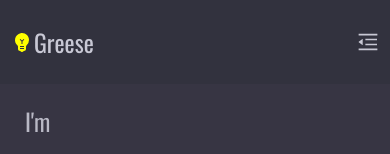
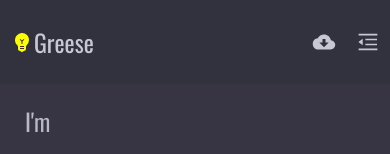
Before and after one commit to GreeseGilbertVijay/GreeseGilbertVijay, a Next.js app: page / in a window 390 px wide. Shown: the top 154 px of the page. Built offline with nearby package versions, Linux system fonts and the light colour scheme; a web font is replaced by a local one.

Commit message:
add resume responsive

```diff
--- a/components/form.jsx
+++ b/components/form.jsx
@@ -3,6 +3,8 @@ import emailjs from 'emailjs-com';
 import Link from "next/link";
 import { FaFacebookF } from "react-icons/fa";
 import { FaInstagram } from "react-icons/fa6";
+import { FaLinkedinIn } from "react-icons/fa6";
+
 
 emailjs.init("QzQv1OtT9eLkddKXM");
 
@@ -47,6 +49,7 @@ const Form = () => {
               <div className='social-media'>
               <Link href="https://www.instagram.com/greesegilbertvijay/"><FaInstagram size={30} className='my-icons' /></Link>
               <Link href="https://www.facebook.com/profile.php?id=100095339317250&mibextid=ZbWKwL"><FaFacebookF size={30} className='my-icons' /></Link>
+              <Link href="https://www.linkedin.com/in/greese-vijay-73516a218/"><FaLinkedinIn size={30} className='my-icons' /></Link>
             </div>
             </div>
         </div>
--- a/components/menu.tsx
+++ b/components/menu.tsx
@@ -60,9 +60,10 @@ const Menu = () => {
                         </ul>
                     </nav>
                     <div className="profile-view">
-                        <button onClick={handleDownload}>Download Resume <IoMdCloudDownload /></button>
+                        <button className='resume' onClick={handleDownload}>Download Resume <IoMdCloudDownload /></button>
                         <button><Link href="https://www.linkedin.com/in/greese-vijay-73516a218/"><FaLinkedinIn /></Link></button>
                     </div>
+                    <button className='tab-mobile-resume' onClick={handleDownload}><IoMdCloudDownload size={24} /></button>
                     <button className="menu-toggle" id="menu-toggle"><AiOutlineMenuFold /></button>
                     <div className="overlay" id="overlay"></div>
                 </div>
--- a/style/menu.css
+++ b/style/menu.css
@@ -97,6 +97,14 @@ font-family: 'Oswald';
     background: rgba(0, 0, 0, 0.5);
     z-index: 999;
 }
+.resume{
+    display: flex;
+    align-items: center;
+    gap: 10px;
+}
+.tab-mobile-resume{
+    display: none;
+}
 @media (max-width:1024px) {
     .nav {
         display: block;
@@ -153,10 +161,17 @@ font-family: 'Oswald';
     .overlay.active {
         display: block;
     }
+    .tab-mobile-resume{
+      display: block;
+      margin-right: 20px;
+     }
 }
 
 @media (max-width:460px){
     .menu{
         width: 300px;
     }
+    .tab-mobile-resume{
+       margin-right: 20px;
+    }
 }
```
